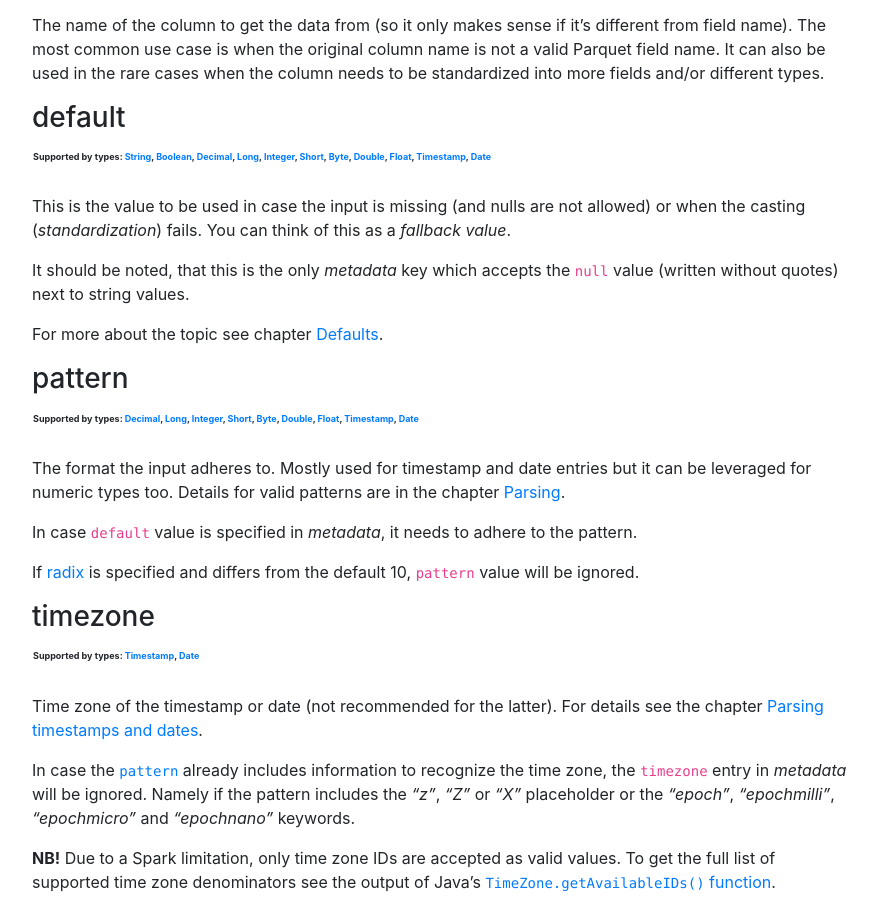
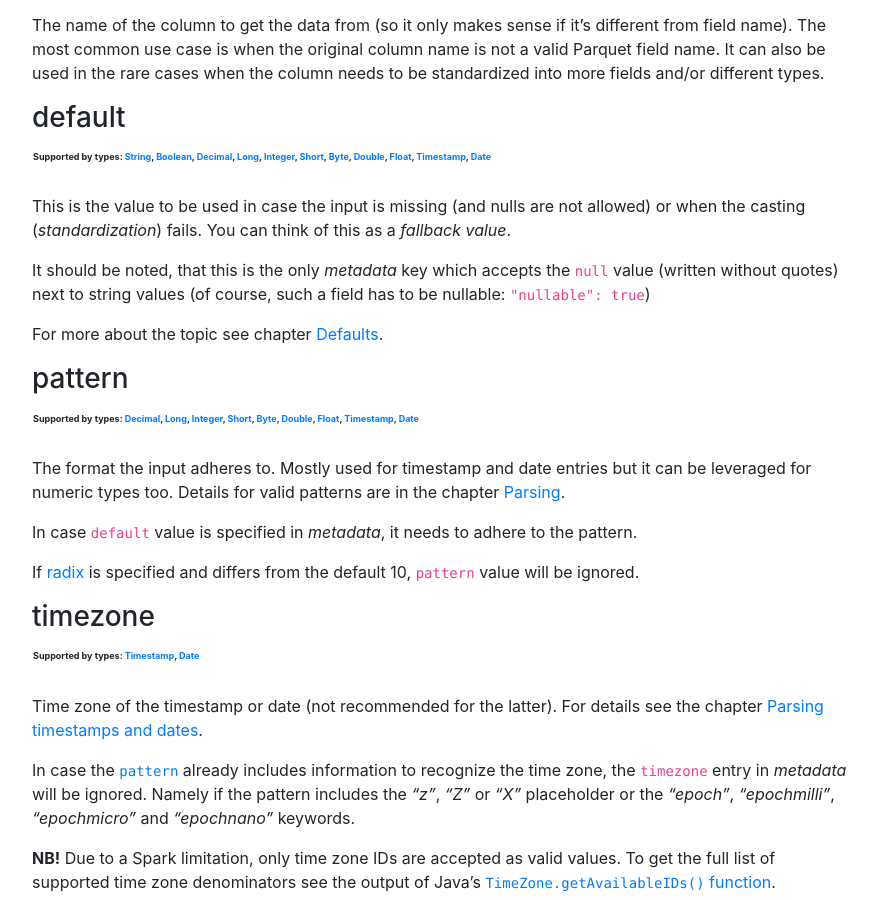
Before and after one commit to AbsaOSS/enceladus, a Jekyll site: the page built from _docs/1.0.0/usage-schema.md, in a window 1280 px wide and 900 px high, scrolled down 6636 px. Shown: the whole window, without its empty margins (338-1215 px from the left). Built offline with Jekyll 4.4.1, drawn with Linux system fonts in a browser that asks for light colours; nearby versions of some CDN libraries.

Commit message:
#1073: Unexpected schema validation error with null in default value (#1077)
* Added explaining text into the documentation
* Fixed typos in link to errCol

```diff
--- a/_docs/1.0.0/usage-schema.md
+++ b/_docs/1.0.0/usage-schema.md
@@ -152,7 +152,7 @@
 
 There is a column automatically added to each **Standardization** output. Its name is `errCol` and it contains information
 on all errors that happened on the particular row *standardization*. If defined in schema its structure there has to
-adhere exactly to the automatically added one. More on this field [see in dedicated documentation](({{ site.baseurl }}/docs/{{ page.version }}/usage-errcol)).
+adhere exactly to the automatically added one. More on this field [see in dedicated documentation]({{ site.baseurl }}/docs/{{ page.version }}/usage-errcol).
 
 Data types
 ----------
@@ -327,8 +327,8 @@
 allowed) or when the casting (*standardization*) fails.
 You can think of this as a *fallback value*.
 
-It should be noted, that this is the only _metadata_ key which accepts the
-`null` value (written without quotes) next to string values.
+It should be noted, that this is the only _metadata_ key which accepts the `null` value (written without quotes) next to
+string values (of course, such a field has to be nullable: `"nullable": true`)
 
 For more about the topic see chapter [Defaults](#defaults).
 
@@ -403,7 +403,7 @@
 | | |
 
 Flag indicating if the column accepts infinity as a value. When set to true *infinity*/*-infinity* are recognized as a
-valid value, instead of failing with casting error ([see here](({{ site.baseurl }}/docs/{{ page.version }}/usage-errcol))).
+valid value, instead of failing with casting error ([see here]({{ site.baseurl }}/docs/{{ page.version }}/usage-errcol)).
 The string representing infinity on input is *"∞"* and *"-∞"* respectively. Positive and negative numbers with values
 that are too large are converted to *infinity* and *-infinity*, respectively.
 
```
